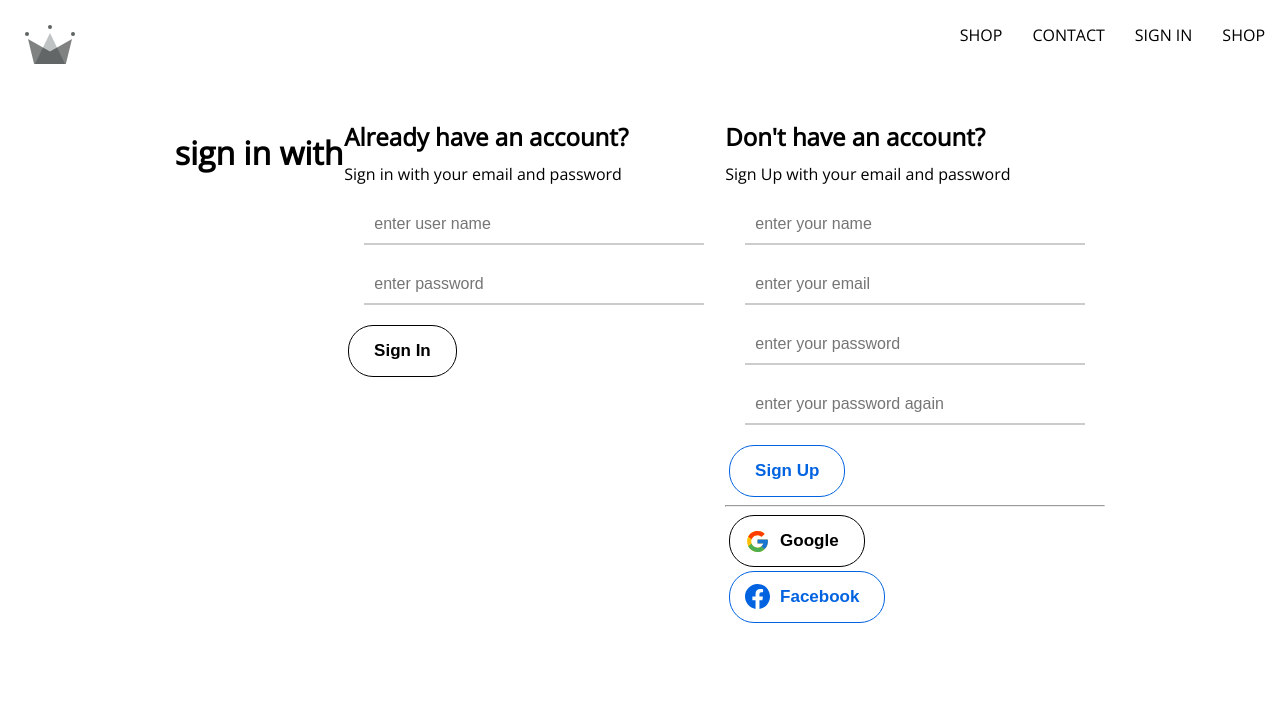
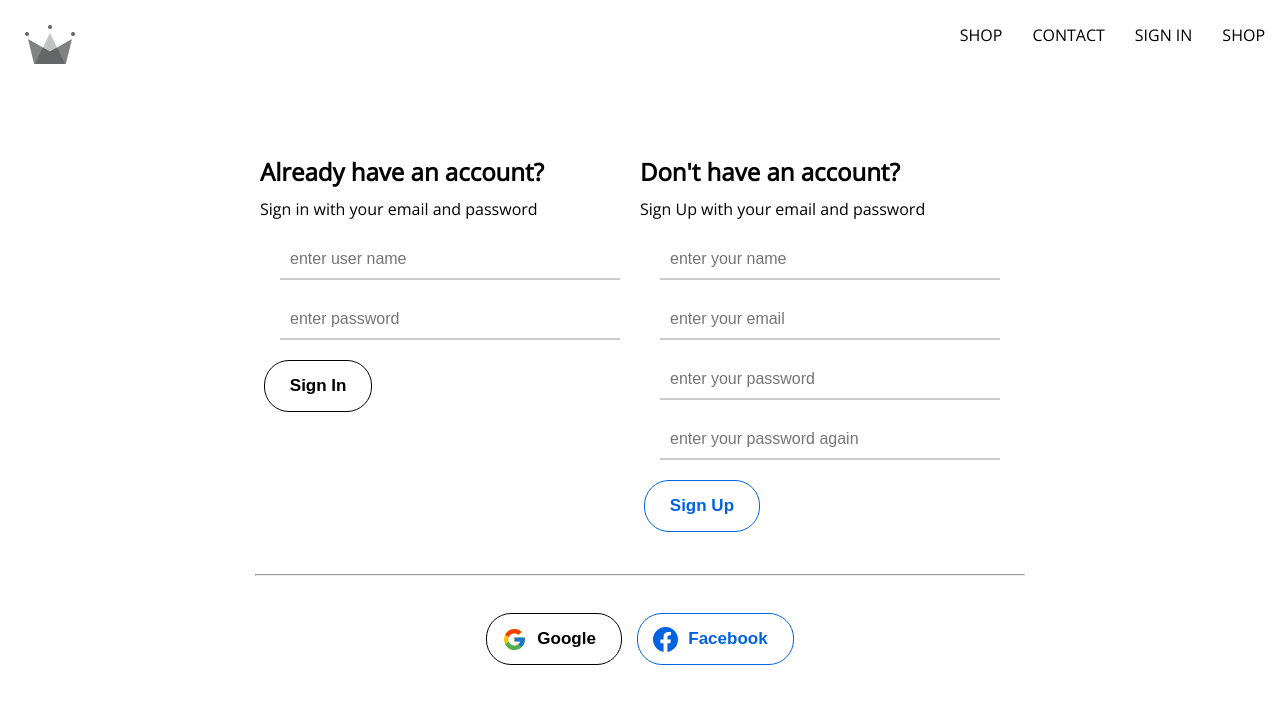
Before and after one commit to nicoisz/eccomerce, a React (Create React App) app in the folder eccommerce/: page /auth in a window 1280 px wide. Shown: the top 704 px of the page. Built offline with nearby package versions, Linux system fonts and the light colour scheme.

Commit message:
styling authentication page

```diff
--- a/eccommerce/src/components/buttons/facebook-btn/facebook-btn.component.jsx
+++ b/eccommerce/src/components/buttons/facebook-btn/facebook-btn.component.jsx
@@ -7,7 +7,7 @@ const FbButton = () => {
     console.log(response);
   };
   return (
-    <button className="fb-button" onClick={logGoogleUser}>
+    <button type="button" className="fb-button" onClick={logGoogleUser}>
       <svg
         viewBox="0 0 16 16"
         className="bi bi-facebook"
--- a/eccommerce/src/components/buttons/google-btn/google-btn.component.jsx
+++ b/eccommerce/src/components/buttons/google-btn/google-btn.component.jsx
@@ -25,12 +25,12 @@ const GoogleButton = () => {
       const { user } = await signInWithGooglePopup();
       const userDocRef = await createUserDocumentFromAuth(user);
     } catch (error) {
-      alert(error.message);
+      console.log(error.message);
     }
   };
 
   return (
-    <button className="google-button" onClick={logGoogleUser}>
+    <button type="button" className="google-button" onClick={logGoogleUser}>
       <svg
         xmlns="http://www.w3.org/2000/svg"
         x="0px"
--- a/eccommerce/src/components/sign-in-form/sign-in-form.component.jsx
+++ b/eccommerce/src/components/sign-in-form/sign-in-form.component.jsx
@@ -30,7 +30,11 @@ const SignInForm = () => {
       console.log(response, email, password);
       resetFormFields();
     } catch (e) {
-      console.log(e.message);
+      if (e.message === "Firebase: Error (auth/invalid-login-credentials).") {
+        alert(e.message);
+      } else {
+        console.log("error", e.message);
+      }
     }
   };
   const handleChange = (event) => {
--- a/eccommerce/src/components/sign-up-form/sign-up-form.component.jsx
+++ b/eccommerce/src/components/sign-up-form/sign-up-form.component.jsx
@@ -6,8 +6,6 @@ import {
   createUserDocumentFromAuth,
 } from "../../utils/firebase/firebase.utils";
 import "./sign-up-form.styles.scss";
-import FbButton from "../../components/buttons/facebook-btn/facebook-btn.component";
-import GoogleBtn from "../../components/buttons/google-btn/google-btn.component";
 
 const defaultFormFields = {
   displayName: "",
@@ -95,10 +93,6 @@ const SignUpForm = () => {
         ></Inputform>
         <FormButton buttonType="default" textButton={"Sign Up"}></FormButton>
       </form>
-
-      <hr />
-      <GoogleBtn></GoogleBtn>
-      <FbButton></FbButton>
     </div>
   );
 };
--- a/eccommerce/src/routes/authentication/authentication.component.jsx
+++ b/eccommerce/src/routes/authentication/authentication.component.jsx
@@ -1,13 +1,24 @@
 import SignUpForm from "../../components/sign-up-form/sign-up-form.component";
 import SignInForm from "../../components/sign-in-form/sign-in-form.component";
 import "./authentication.component.scss";
+import FbButton from "../../components/buttons/facebook-btn/facebook-btn.component";
+import GoogleBtn from "../../components/buttons/google-btn/google-btn.component";
 
 const Authentication = () => {
   return (
-    <div className="form-page">
-      <h1>sign in with</h1>
-      <SignInForm></SignInForm>
-      <SignUpForm></SignUpForm>
+    <div className="authentication-container">
+      <div className="row">
+        <SignInForm></SignInForm>
+        <SignUpForm></SignUpForm>
+      </div>
+
+      <div>
+        <hr />
+        <div className="row">
+          <GoogleBtn></GoogleBtn>
+          <FbButton></FbButton>
+        </div>
+      </div>
     </div>
   );
 };
--- a/eccommerce/src/routes/authentication/authentication.component.scss
+++ b/eccommerce/src/routes/authentication/authentication.component.scss
@@ -1,8 +1,17 @@
-.form-page {
+.authentication-container {
+  display: flex;
+  width: 800px;
+  justify-content: center;
+  //background-color: #bbdefb;
+  flex-direction: column;
+  flex-wrap: nowrap;
+  margin: 30px auto;
+  height: 100%;
+  padding: 15px;
+}
+
+.row {
   display: flex;
   justify-content: center;
-  //background-color: #bbdefb;
-  height: 100%;
-  padding: 15px;
-  gap: 1px;
+  margin: 30px auto;
 }
```
